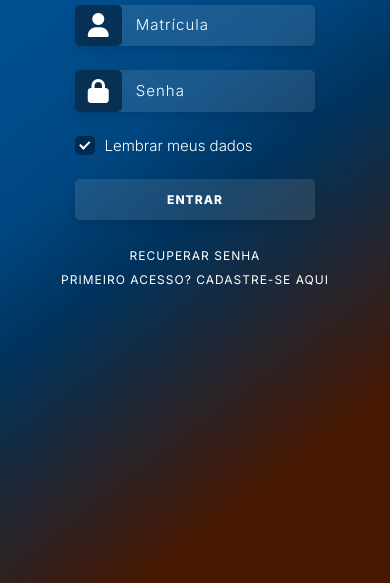
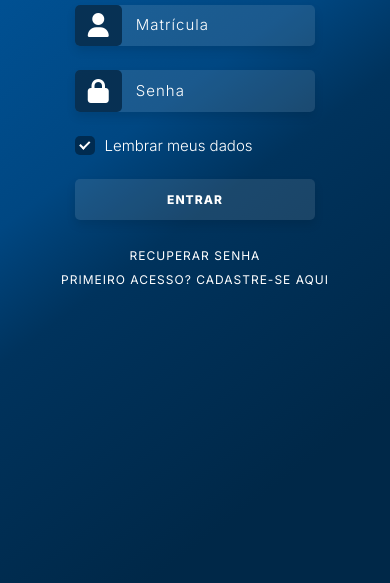
Before and after one commit to Felps1z/Saber-mais, a website: page index.html in a window 390 px wide. Shown: the part 261-844 px from the top of the page. Drawn offline with Linux system fonts and the light colour scheme; some packages are replaced by stand-ins of ours; a script that the page names is missing.

Commit message:
Update media-query.css

```diff
--- a/src/styles/media-query.css
+++ b/src/styles/media-query.css
@@ -10,7 +10,7 @@
         display: block;
         grid-template-columns: none;
         height: 100vh;
-        background: linear-gradient(323deg, rgb(72, 23, 0) 16%, rgba(0, 51, 93, 1) 45%, rgba(0, 71, 130, 1) 57%, rgba(1, 91, 165, 1) 100%);
+        background: linear-gradient(323deg, rgba(0, 40, 72, 1) 16%, rgba(0, 51, 93, 1) 45%, rgba(0, 71, 130, 1) 57%, rgba(1, 91, 165, 1) 100%);
         position: relative;
     }
 
```
